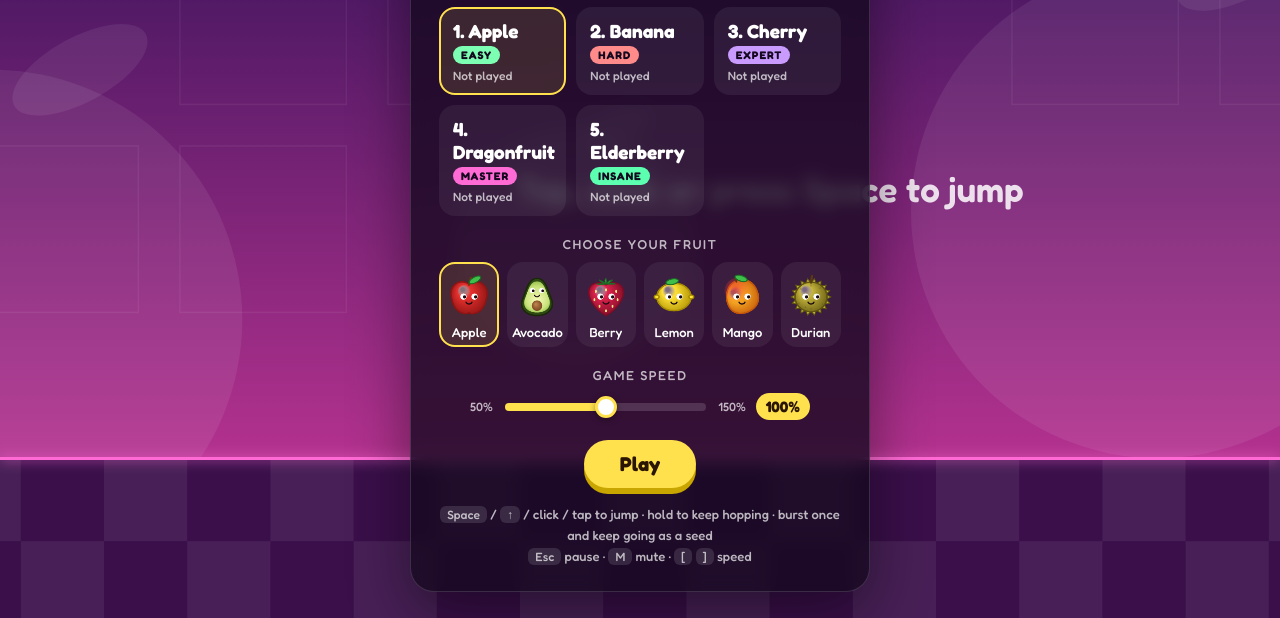
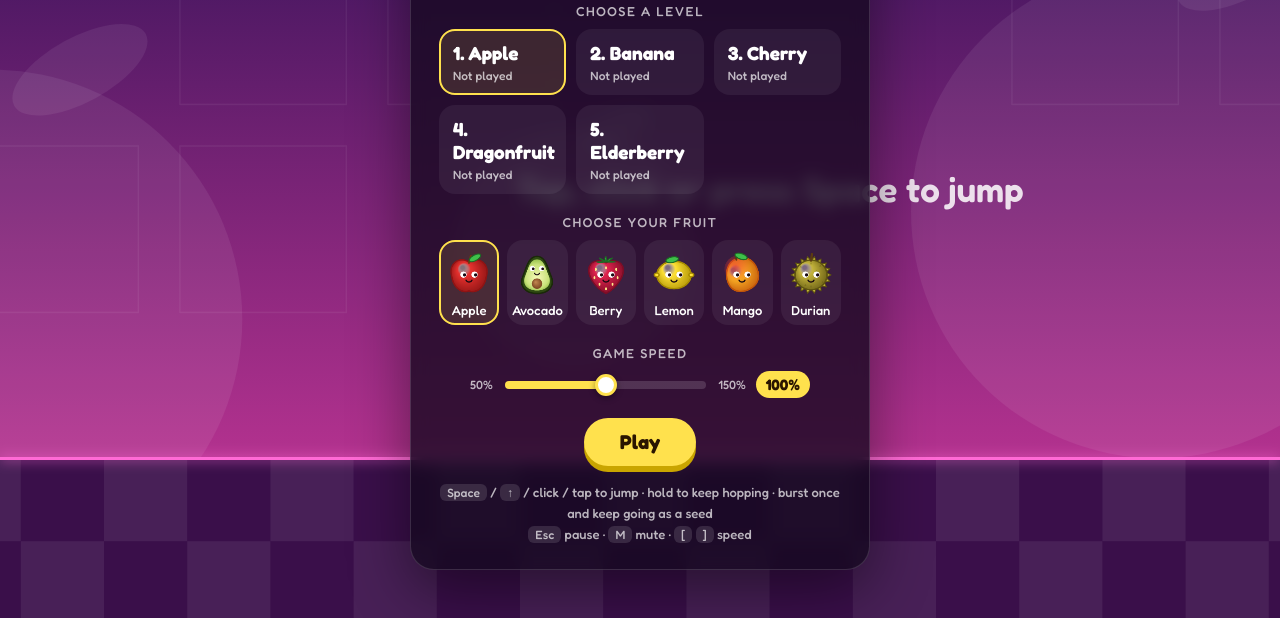
Before and after one commit to darrenkohzs/juice-rush, a plain HTML site: page index.html in a window 1280 px wide. Shown: the part 182-800 px from the top of the page. Drawn offline with Linux system fonts and the light colour scheme; animation ran at ten frames a second.

Commit message:
Remove difficulty labels from level picker
Co-Authored-By: Claude Opus 5.5 <noreply@anthropic.com>

```diff
--- a/index.html
+++ b/index.html
@@ -43,9 +43,7 @@
     color: var(--ink); font: inherit; cursor: pointer; text-align: left; transition: transform .12s, border-color .12s, background .12s; }
   .level-btn:hover { transform: translateY(-2px); background: rgba(255,255,255,0.1); }
   .level-btn.sel { border-color: var(--accent); background: rgba(255,225,77,0.12); }
-  .level-btn b { display: block; font-size: 19px; }
-  .level-btn .tag { display: inline-block; font-size: 11px; font-weight: 700; letter-spacing: 1px; text-transform: uppercase; padding: 2px 8px; border-radius: 999px; margin: 4px 0; color: #14081e; }
-  .level-btn .tag.easy { background: #7dffb3; } .level-btn .tag.normal { background: #ffd166; } .level-btn .tag.hard { background: #ff8a8a; } .level-btn .tag.expert { background: #c99bff; } .level-btn .tag.master { background: #ff6ad5; } .level-btn .tag.insane { background: #5cffb0; }
+  .level-btn b { display: block; font-size: 19px; margin-bottom: 4px; }
   .level-btn small { display: block; color: var(--muted); font-size: 12px; }
   .speeds { display: flex; align-items: center; gap: 10px; margin: 0 auto 20px; max-width: 340px; }
   .speed-end { font-size: 12px; color: var(--muted); }
@@ -169,7 +167,7 @@ const STEP = 1 / 240;  // fixed physics step
                                        the ship can't fly above `ceil` */
 const LEVELS = [
   {
-    id: "apple", name: "Apple", difficulty: "Easy",
+    id: "apple", name: "Apple",
     themes: [
       { at: 0,   top: "#2b1055", bot: "#d53a9d", ground: "#3a0f4a", accent: "#ff6ad5" }, // berry dusk
       { at: 66,  top: "#0f3443", bot: "#2fbf8a", ground: "#0b3b2e", accent: "#7dffb3" }, // lime grove
@@ -210,7 +208,7 @@ const LEVELS = [
     },
   },
   {
-    id: "banana", name: "Banana", difficulty: "Hard",
+    id: "banana", name: "Banana",
     themes: [
       { at: 0,   top: "#10162e", bot: "#3c4a8f", ground: "#0c1022", accent: "#ffe135" }, // midnight pantry
       { at: 48,  top: "#2a1a05", bot: "#c9821b", ground: "#231503", accent: "#fff3a0" }, // caramel
@@ -246,7 +244,7 @@ const LEVELS = [
     },
   },
   {
-    id: "cherry", name: "Cherry", difficulty: "Expert",
+    id: "cherry", name: "Cherry",
     themes: [
       { at: 0,   top: "#2a0010", bot: "#9b1238", ground: "#1c000a", accent: "#ff4d6d" }, // cherry red
       { at: 56,  top: "#05010f", bot: "#2a0f5c", ground: "#07031a", accent: "#ff5cf0" }, // space pantry
@@ -287,7 +285,7 @@ const LEVELS = [
     },
   },
   {
-    id: "dragonfruit", name: "Dragonfruit", difficulty: "Master",
+    id: "dragonfruit", name: "Dragonfruit",
     themes: [
       { at: 0,   top: "#1a0420", bot: "#c41e6a", ground: "#14021a", accent: "#7dff6a" }, // dragon skin
       { at: 62,  top: "#04202a", bot: "#0f7a7a", ground: "#031418", accent: "#ff4fa8" }, // upside-down lagoon
@@ -330,7 +328,7 @@ const LEVELS = [
     },
   },
   {
-    id: "elderberry", name: "Elderberry", difficulty: "Insane",
+    id: "elderberry", name: "Elderberry",
     themes: [
       { at: 0,   top: "#0d0618", bot: "#4b1d6b", ground: "#08030f", accent: "#c08bff" }, // elderberry night
       { at: 78,  top: "#03141a", bot: "#0f5a6b", ground: "#020c10", accent: "#5cffb0" }, // wave lagoon
@@ -373,7 +371,7 @@ const LEVELS = [
 ];
 
 function buildLevel(def) {
-  const lv = { id: def.id, name: def.name, difficulty: def.difficulty, themes: def.themes,
+  const lv = { id: def.id, name: def.name, themes: def.themes,
                blocks: [], spikes: [], pads: [], orbs: [], hints: [], portals: [], end: 0 };
   def.build({
     B: (x, y, w = 1, h = 1, kind) => lv.blocks.push({ x, y, w, h, kind }),
@@ -797,7 +795,7 @@ function buildLevelPicker() {
     b.className = "level-btn" + (i === levelIdx ? " sel" : "");
     b.setAttribute("aria-pressed", i === levelIdx);
     const bst = store.get(bestKey(lv.id), 0);
-    b.innerHTML = `<b>${i + 1}. ${lv.name}</b><span class="tag ${lv.difficulty.toLowerCase()}">${lv.difficulty}</span>` +
+    b.innerHTML = `<b>${i + 1}. ${lv.name}</b>` +
       `<small>${bst >= 100 ? "Completed ✓" : bst > 0 ? `Best ${bst}%` : "Not played"}</small>`;
     b.onclick = e => { e.currentTarget.blur(); selectLevel(i); };
     wrap.appendChild(b);
```
